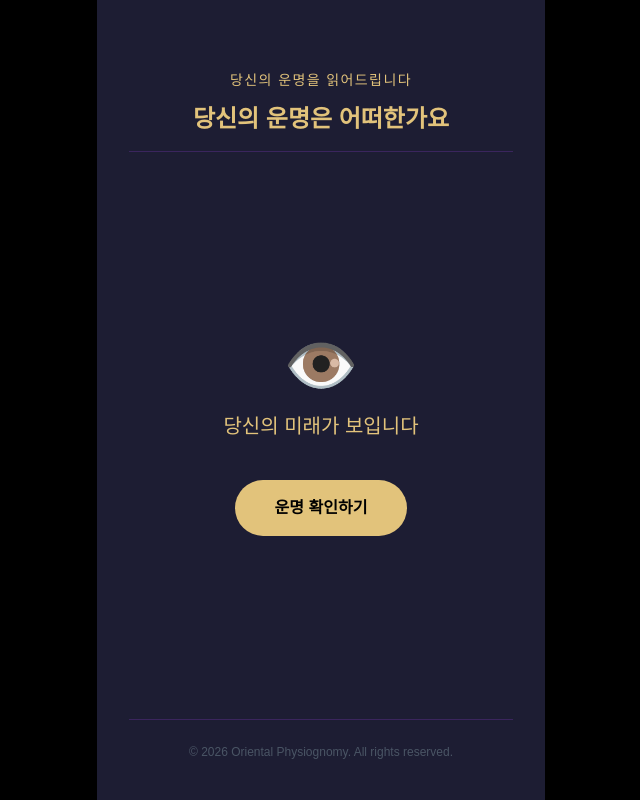
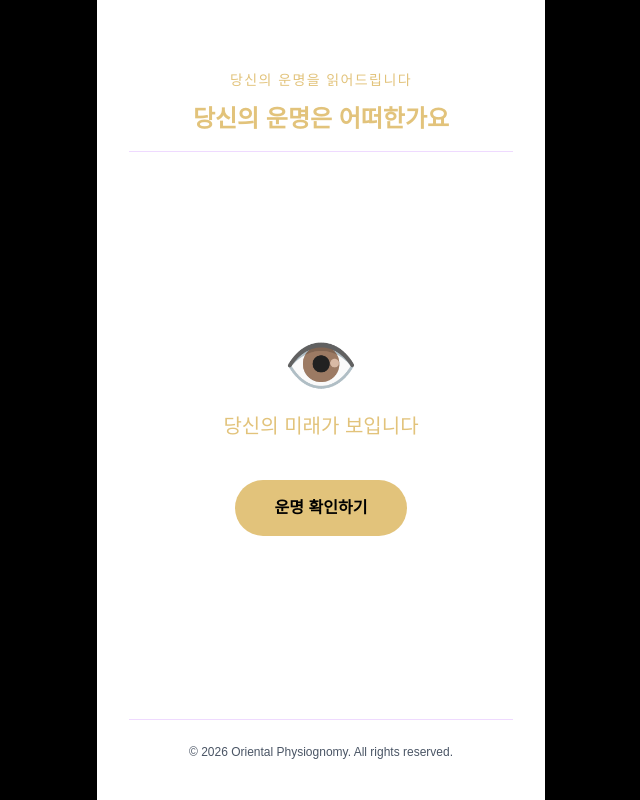
Before and after one commit to Junse0lee/Oriental-physiognomy-and-palmistry-front-, a Next.js app: page / in a window 1280 px wide. Shown: the whole page, without its empty margins (319-959 px from the left). Built offline with nearby package versions, Linux system fonts and the light colour scheme.

Commit message:
fix: 배경색 변경
배경 색을 보라색에서 흰색으로 변경했습니다.
하지만 바뀌지 않는 부분이 있어 확인하니 page.tsx에서 중복 정의로 안 바뀌는 부분이 있어 수정했습니다.

```diff
--- a/app/globals.css
+++ b/app/globals.css
@@ -1,23 +1,23 @@
 @import "tailwindcss";
 
 :root {
-  --background: #34284e;
+  --background: #ffffff;
   --foreground: #ffffff;
 }
 
 /* 다크모드 강제 고정 */
 @media (prefers-color-scheme: dark) {
   :root {
-    --background: #34284e;
+    --background: #ffffff;
     --foreground: #ffffff;
   }
 }
 
 html {
-  /* 중복 선언을 하나로 합치고 표준 속성도 추가합니다. */
   text-size-adjust: 100%;
   -webkit-text-size-adjust: 100%;
   -webkit-touch-callout: none;
+  /* 모바일에서 이미지 눌렀을 때 저장/ 복사 메뉴 방지 */
   -webkit-tap-highlight-color: transparent;
 }
 
--- a/app/page.tsx
+++ b/app/page.tsx
@@ -94,7 +94,7 @@ export default function Home() {
   };
 
   return (
-    <main className="flex h-[100dvh] flex-col items-center px-8 text-white bg-[#1D1D33] overflow-hidden">
+    <main className="flex h-[100dvh] flex-col items-center px-8 text-white bg-[var(--background)] overflow-hidden">
 
       {/* 1. [상단 타이틀 영역] - RESULT 씬일 때는 디자인상 숨기거나 조정 가능 */}
       {scene !== "RESULT" && (
```
